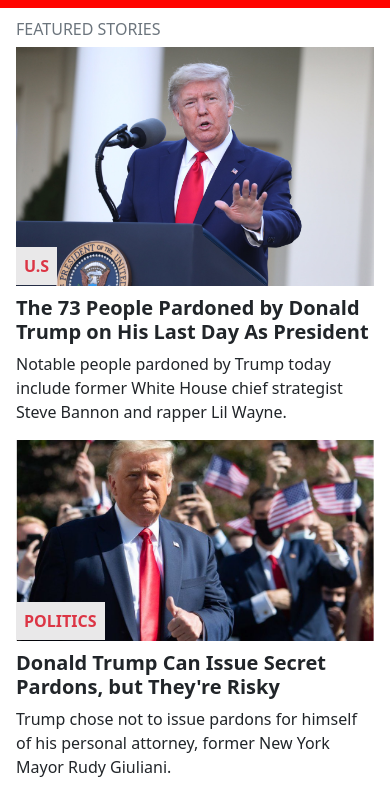
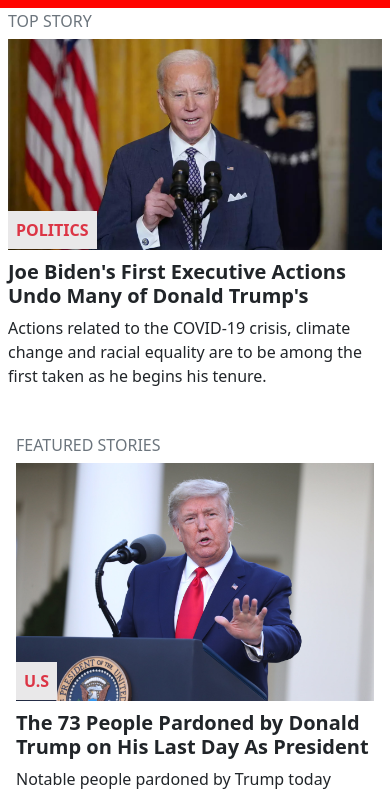
Before and after one commit to mahbubul14/newsweek-clone, a website: page index.html in a window 390 px wide. Shown: the part 46-839 px from the top of the page. Drawn offline with nearby package versions, Linux system fonts and the light colour scheme.

Commit message:
top story changed

```diff
--- a/index.html
+++ b/index.html
@@ -75,7 +75,7 @@
     </header>
     <main  class="container-fluid mt-xs-none mt-sm-5 mt-lg-0 ">
       <div class="row">
-        <!-- <div class="p-2 mb-2 d-sm-block d-md-none">
+        <div class="p-2 mb-2 d-sm-block d-md-none">
           <div>
             <h6 class="text-secondary">TOP STORY</h6>
             <div class="img-box">
@@ -97,7 +97,7 @@
               </p>
             </div>
           </div>
-        </div> -->
+        </div>
         <div class="p-2 col-lg-4 col-md-6 col-sm-12 content-1">
             <div class="p-2 mb-2" id="featured-stories">
               <div>
```
